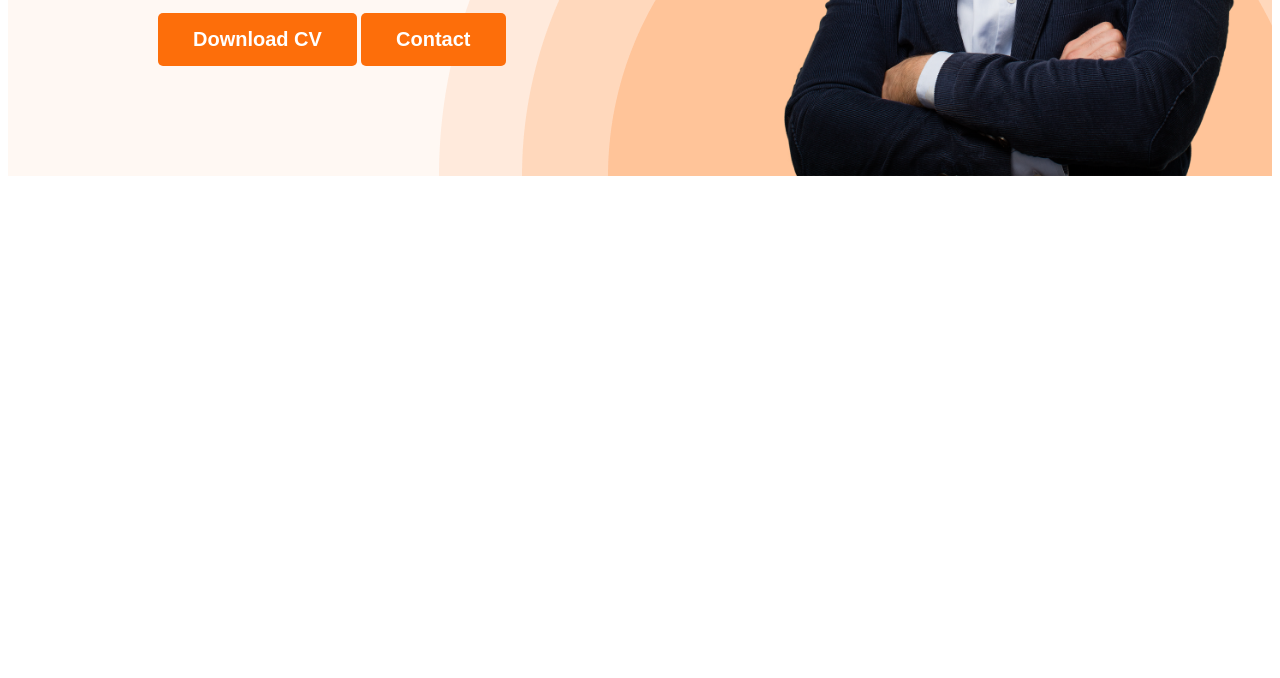
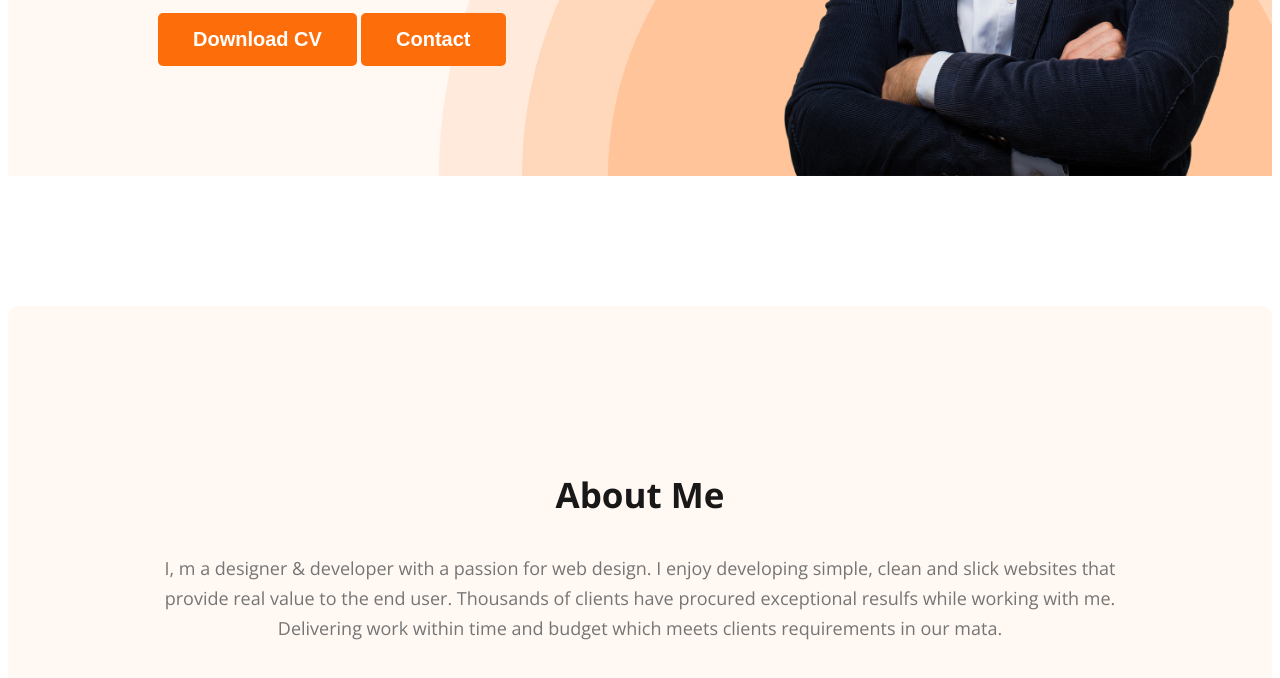
Before and after one commit to imashraf21/web-portfolio, a plain HTML site: page index.html in a window 1280 px wide. Shown: the part 592-1270 px from the top of the page. Before the commit the page ends 800 px from the top, so only its background shows below. Drawn offline with nearby package versions, Linux system fonts and the light colour scheme.

Commit message:
about me section partially done

```diff
--- a/index.html
+++ b/index.html
@@ -33,8 +33,14 @@
             <img class="profile-pic" src="images/hardy.png" alt="mary hardy">
         </div>
     </header>
+
     <main>
-
+        <section class="about">
+            <h3 class="section-title">About Me</h3>
+            <p class="section-description">
+                I, m a designer & developer with a passion for web design. I enjoy developing simple, clean and slick websites that provide real value to the end user. Thousands of clients have procured exceptional resulfs while working with me. Delivering work within time and budget which meets clients requirements in our mata.
+            </p>
+        </section>
     </main>
     <footer>
 
--- a/styles/portfolio.css
+++ b/styles/portfolio.css
@@ -17,6 +17,22 @@ body {
     padding: 15px 35px;
 }
 
+.section-title {
+    color: #181818;
+    text-align: center;
+    font-size: 35px;
+    font-weight: 700;
+}
+
+.section-description {
+    color:#757575;
+    text-align: center;
+    font-size: 18px;
+    font-weight: 400;
+    line-height: 30px;
+    /* 166.667% */
+}
+
 /* nav related styles  */
 nav {
     display: flex;
@@ -32,7 +48,7 @@ nav {
 }
 
 /* '>' means immediate */
-nav > ul {
+nav>ul {
     display: flex;
     align-items: center;
 }
@@ -42,7 +58,7 @@ nav li {
     margin-right: 50px;
 }
 
-nav a{
+nav a {
     text-decoration: none;
     color: #474747;
 }
@@ -86,3 +102,9 @@ nav a{
 /* Main section styles */
 
 /* About section styles */
+.about {
+    padding: 130px;
+    border-radius: 10px;
+    background: #FFF8F3;
+    margin: 130px 0;
+}
```
